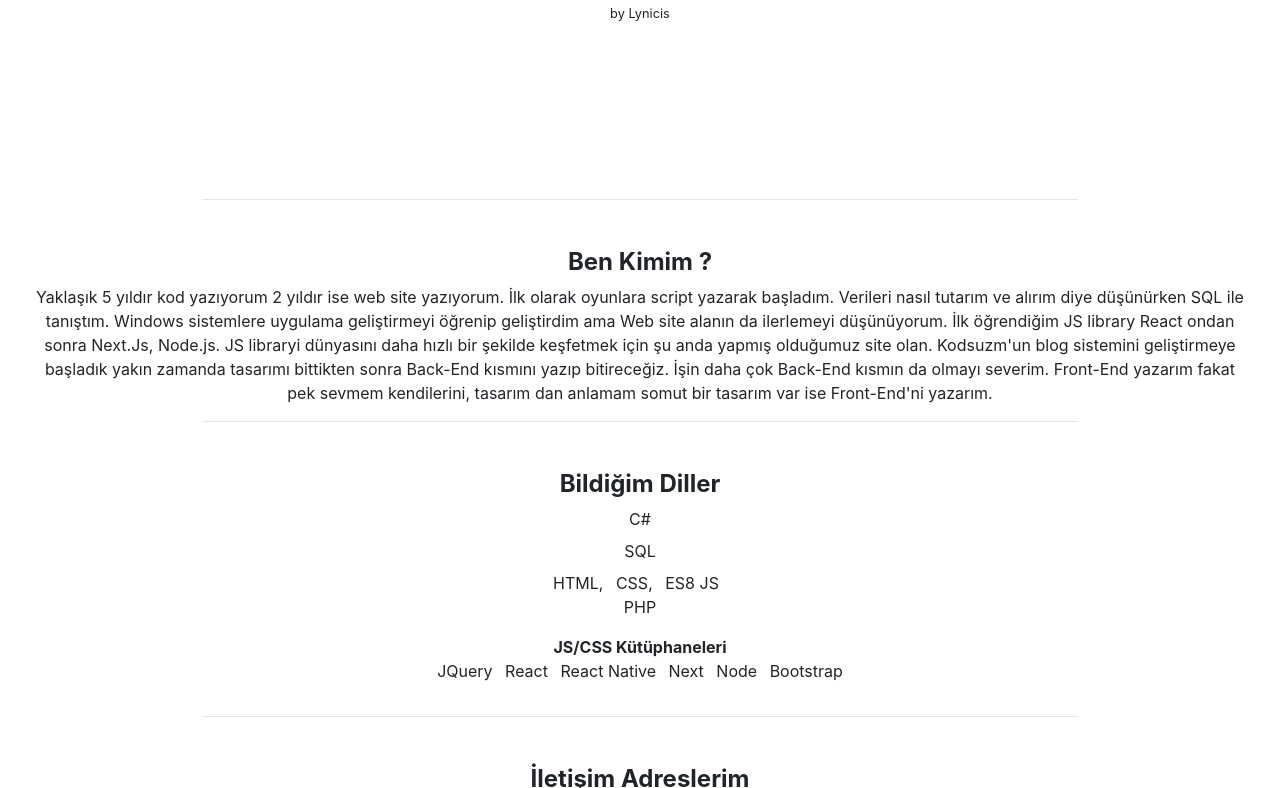
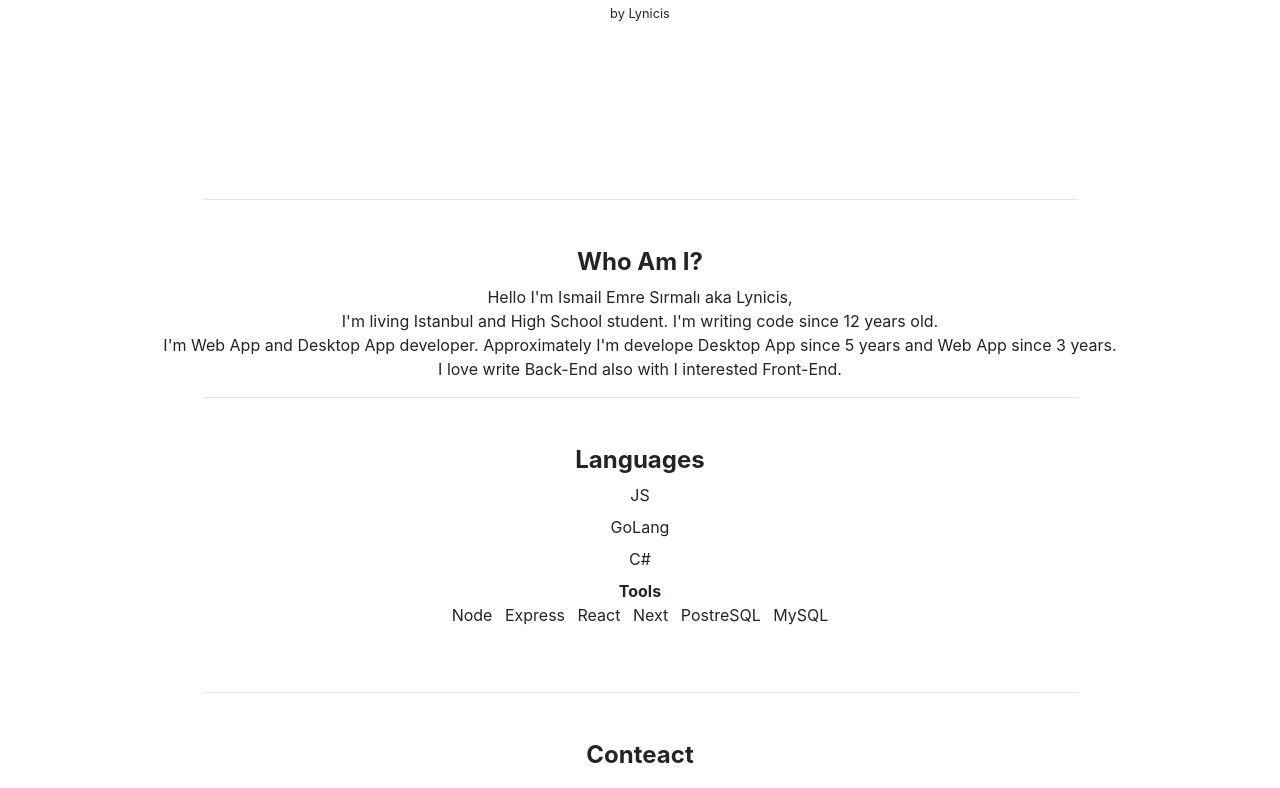
Before and after one commit to Lynicis/lynicis.github.io, a plain HTML site: page index.html in a window 1280 px wide. Shown: the part 165-953 px from the top of the page. Drawn offline with nearby package versions, Linux system fonts and the light colour scheme.

Commit message:
Update index.html

```diff
--- a/index.html
+++ b/index.html
@@ -1,9 +1,8 @@
 <!DOCTYPE html>
-<html lang="tr">
+<html lang="en">
   <head>
-    <title>Lynicis - Kişisel Websitesi</title>
+    <title>Lynicis - Personal Website</title>
     <meta charset="UTF-8" />
-    <link rel="shortcut icon" href="favicon.ico" type="image/x-icon">
     <meta
       name="viewport"
       content="width=device-width, initial-scale=1, shrink-to-fit=no"
@@ -11,11 +10,7 @@
     <meta name="author" content="Lynicis" />
     <meta
       name="Description"
-      content="Lynicis Kimdir? Ne Yapar? Lynicis'in Kişisel Websitesi."
-    />
-    <meta
-      name="keywords"
-      content="HTML,CSS,JS,JavaScript,EcmaScript,ES,JQuery,React,React Native,Next,Node,Bootstrap,Mobile,Mobil,Geliştirici,Developer,Full-Stack,Front-End,Back-End,Twitter,Instagram,Github,Mail,E-posta,Kişisel,Personal,Web,Site,Lynicis,Kimdir,Ne,Yapar,Dil,Programlama,Programming,Kütüphane,Library,Biyografi,Biography,Kodsuzm,Project,Proje"
+      content="Lynicis's Personal Website."
     />
     <link
       rel="stylesheet"
@@ -56,53 +51,39 @@
           <i class="fas fa-adjust fa-2x" id="changeMode"></i>
         </div>
         <p class="display-4 animate__animated animate__backInDown">
-          Hoşgeldiniz
+          Hello
         </p>
         <small>by Lynicis</small>
       </div>
       <hr class="line" />
       <div class="container-fluid mt-5 text-center">
         <p class="h4">
-          <b>Ben Kimim ?</b>
+          <b>Who Am I?</b>
         </p>
         <p>
-          Yaklaşık 5 yıldır kod yazıyorum 2 yıldır ise web site yazıyorum. İlk
-          olarak oyunlara script yazarak başladım. Verileri nasıl tutarım ve
-          alırım diye düşünürken SQL ile tanıştım. Windows sistemlere uygulama
-          geliştirmeyi öğrenip geliştirdim ama Web site alanın da ilerlemeyi
-          düşünüyorum. İlk öğrendiğim JS library React ondan sonra Next.Js,
-          Node.js. JS libraryi dünyasını daha hızlı bir şekilde keşfetmek için
-          şu anda yapmış olduğumuz site olan. Kodsuzm'un blog sistemini
-          geliştirmeye başladık yakın zamanda tasarımı bittikten sonra Back-End
-          kısmını yazıp bitireceğiz. İşin daha çok Back-End kısmın da olmayı
-          severim. Front-End yazarım fakat pek sevmem kendilerini, tasarım dan
-          anlamam somut bir tasarım var ise Front-End'ni yazarım.
+          Hello I'm Ismail Emre Sırmalı aka Lynicis,<br/>
+          I'm living Istanbul and High School student. I'm writing code since 12 years old.<br/>
+          I'm Web App and Desktop App developer. Approximately I'm develope Desktop App since 5 years and Web App since 3 years.<br/>
+          I love write Back-End also with I interested Front-End.<br/>
         </p>
       </div>
       <hr class="line" />
       <div class="container-fluid two-step text-center">
-        <h4 class="mt-5"><b>Bildiğim Diller</b></h4>
+        <h4 class="mt-5"><b>Languages</b></h4>
         <div>
-          <label>C#</label><br />
-          <label>SQL</label>
+          <label>JS</label><br />
+          <label>GoLang</label><br />
+          <label>C#</label>
           <div>
-            <ul class="list-inline">
-              <li class="list-inline-item">HTML,</li>
-              <li class="list-inline-item">CSS,</li>
-              <li class="list-inline-item">ES8 JS</li>
-              <li class="list-inlime-item">PHP</li>
-            </ul>
-          </div>
-          <div>
-            <b>JS/CSS Kütüphaneleri</b>
+            <b>Tools</b>
             <div>
               <ul class="list-inline">
-                <li class="list-inline-item">JQuery</li>
+                <li class="list-inline-item">Node</li>
+                <li class="list-inline-item">Express</li>
                 <li class="list-inline-item">React</li>
-                <li class="list-inline-item">React Native</li>
                 <li class="list-inline-item">Next</li>
-                <li class="list-inline-item">Node</li>
-                <li class="list-inline-item">Bootstrap</li>
+                <li class="list-inline-item">PostreSQL</li>
+                <li class="list-inline-item">MySQL</li>
               </ul>
             </div>
           </div>
@@ -111,12 +92,10 @@
       <hr class="line" />
       <div class="container-fluid text-center mt-5 three-step">
         <h4>
-          <b>İletişim Adreslerim</b>
+          <b>Conteact</b>
         </h4>
-        <small>gitmek için üstlerine tıklayın</small>
         <div class="mt-4 ml-5">
           <i class="fab fa-github fa-3x mr-5" id="github"></i>
-          <i class="far fa-envelope fa-3x mr-5" id="mail"></i>
           <i class="fab fa-twitter fa-3x mr-5" id="twitter"></i>
         </div>
       </div>
```
